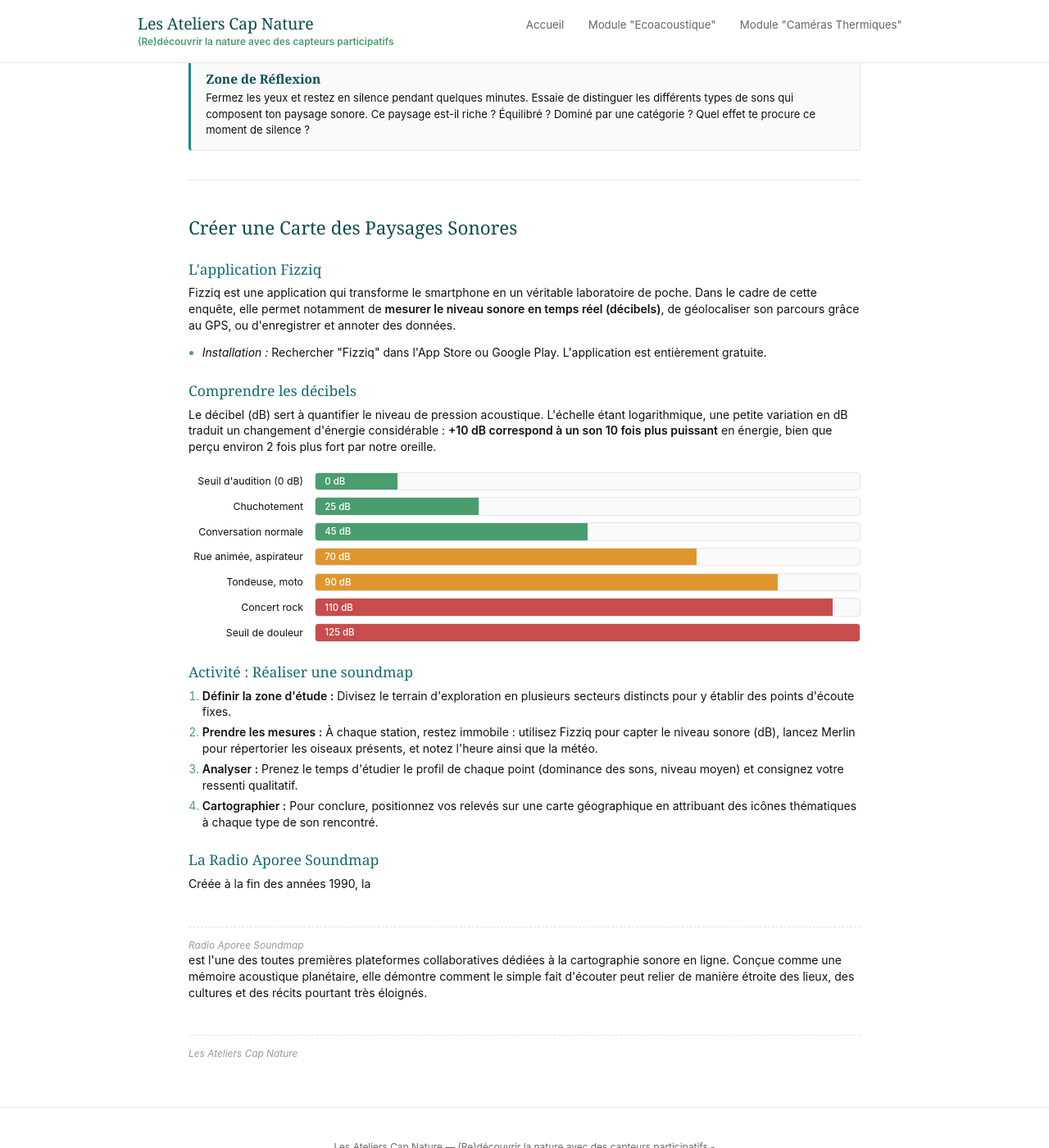
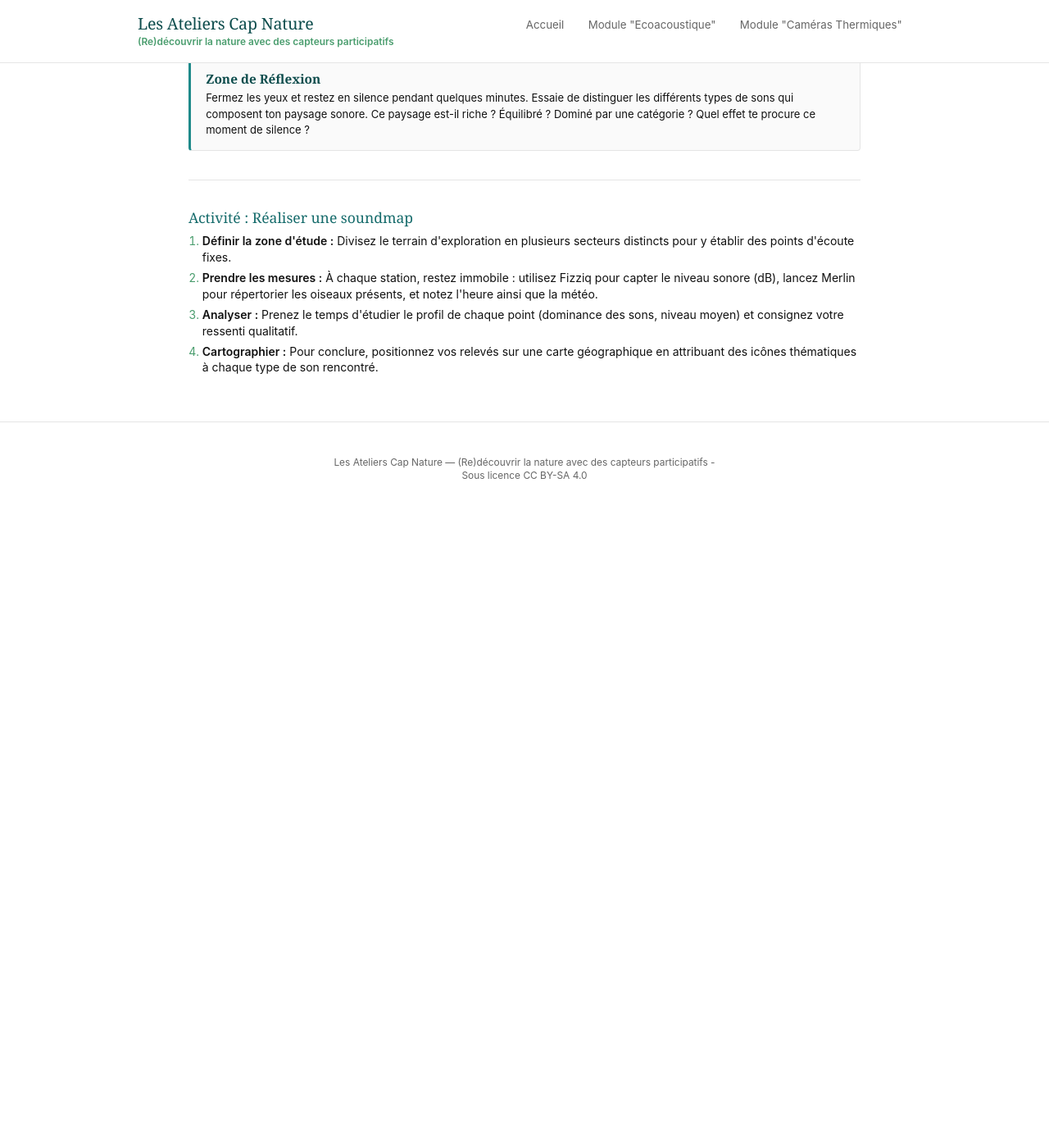
Before and after one commit to marieleapouliquen/wiki-cap-nature, a Jekyll site: the page built from _pages/module-oiseaux/fiche1-soundscape.md, in a window 1280 px wide and 1400 px high, scrolled down 811 px. Shown: the whole window at 82% size. Built offline with Jekyll 4.4.1, drawn with Linux system fonts in a browser that asks for light colours; after the commit the page ends 1441 px from its top, so only the background shows below that.

Commit message:
Update fiche1-soundscape.md

```diff
--- a/_pages/module-oiseaux/fiche1-soundscape.md
+++ b/_pages/module-oiseaux/fiche1-soundscape.md
@@ -46,47 +46,6 @@ title: Le Paysage Sonore
 
   <hr>
 
-  <h2>Créer une Carte des Paysages Sonores</h2>
-
-  <h3>L'application Fizziq</h3>
-  <p>Fizziq est une application qui transforme le smartphone en un véritable laboratoire de poche. Dans le cadre de cette enquête, elle permet notamment de <strong>mesurer le niveau sonore en temps réel (décibels)</strong>, de géolocaliser son parcours grâce au GPS, ou d'enregistrer et annoter des données.</p>
-  <ul>
-    <li><em>Installation :</em> Rechercher "Fizziq" dans l'App Store ou Google Play. L'application est entièrement gratuite.</li>
-  </ul>
-
-  <h3>Comprendre les décibels</h3>
-  <p>Le décibel (dB) sert à quantifier le niveau de pression acoustique. L'échelle étant logarithmique, une petite variation en dB traduit un changement d'énergie considérable : <strong>+10 dB correspond à un son 10 fois plus puissant</strong> en énergie, bien que perçu environ 2 fois plus fort par notre oreille.</p>
-
-  <div class="db-chart">
-    <div class="db-row">
-      <span class="db-label">Seuil d'audition (0 dB)</span>
-      <div class="db-track"><div class="db-fill db-ok" style="width: 15%">0 dB</div></div>
-    </div>
-    <div class="db-row">
-      <span class="db-label">Chuchotement</span>
-      <div class="db-track"><div class="db-fill db-ok" style="width: 30%">25 dB</div></div>
-    </div>
-    <div class="db-row">
-      <span class="db-label">Conversation normale</span>
-      <div class="db-track"><div class="db-fill db-ok" style="width: 50%">45 dB</div></div>
-    </div>
-    <div class="db-row">
-      <span class="db-label">Rue animée, aspirateur</span>
-      <div class="db-track"><div class="db-fill db-warning" style="width: 70%">70 dB</div></div>
-    </div>
-    <div class="db-row">
-      <span class="db-label">Tondeuse, moto</span>
-      <div class="db-track"><div class="db-fill db-warning" style="width: 85%">90 dB</div></div>
-    </div>
-    <div class="db-row">
-      <span class="db-label">Concert rock</span>
-      <div class="db-track"><div class="db-fill db-danger" style="width: 95%">110 dB</div></div>
-    </div>
-    <div class="db-row">
-      <span class="db-label">Seuil de douleur</span>
-      <div class="db-track"><div class="db-fill db-danger" style="width: 100%">125 dB</div></div>
-    </div>
-  </div>
 
   <h3>Activité : Réaliser une soundmap</h3>
   <ol>
@@ -96,9 +55,5 @@ title: Le Paysage Sonore
     <li><strong>Cartographier :</strong> Pour conclure, positionnez vos relevés sur une carte géographique en attribuant des icônes thématiques à chaque type de son rencontré.</li>
   </ol>
 
-  <h3>La Radio Aporee Soundmap</h3>
-  <p>Créée à la fin des années 1990, la <em>Radio Aporee Soundmap</em> est l'une des toutes premières plateformes collaboratives dédiées à la cartographie sonore en ligne. Conçue comme une mémoire acoustique planétaire, elle démontre comment le simple fait d'écouter peut relier de manière étroite des lieux, des cultures et des récits pourtant très éloignés.</p>
-
-  <em>Les Ateliers Cap Nature</em>
 
 </main>
```
